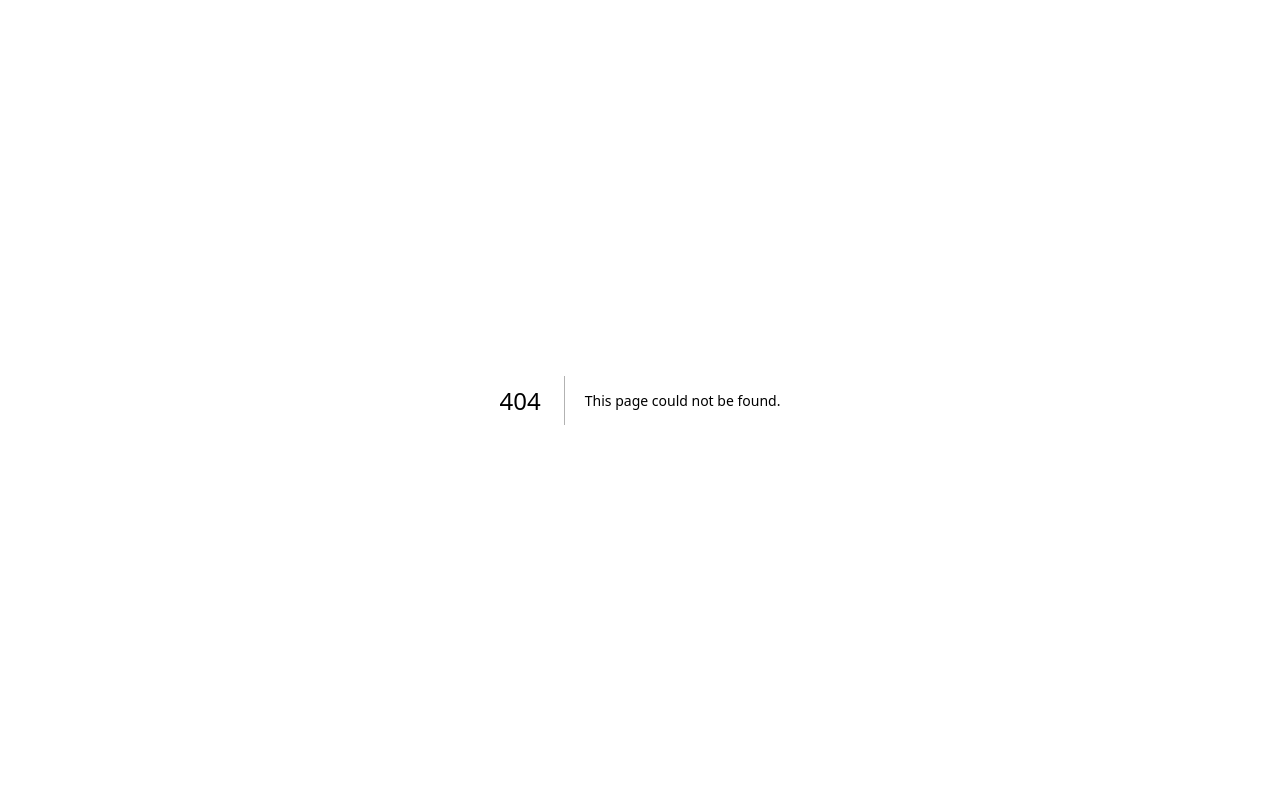
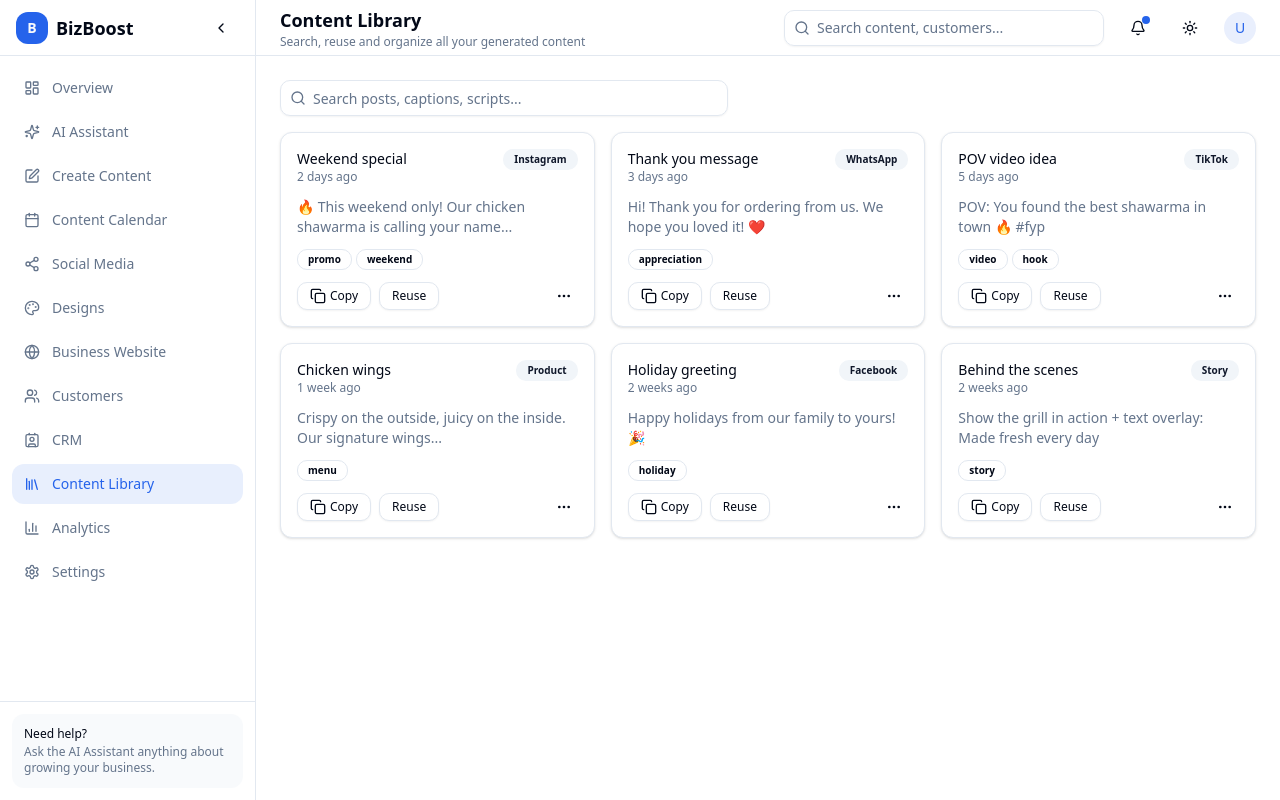
Before and after one commit to lilcoins89/bizboost, a Next.js app: page /dashboard/library in a window 1280 px wide. Before the commit this address had no page. Built offline with nearby package versions, Linux system fonts and the light colour scheme.

Commit message:
feat: Content Library with search and reuse

```diff
--- /dev/null
+++ b/src/app/(dashboard)/dashboard/library/page.tsx
@@ -0,0 +1,110 @@
+"use client";
+
+import { useState } from "react";
+import { DashboardHeader } from "@/components/dashboard/header";
+import { Card, CardContent } from "@/components/ui/card";
+import { Button } from "@/components/ui/button";
+import { Input } from "@/components/ui/input";
+import { Badge } from "@/components/ui/badge";
+import { Search, Copy, Archive, MoreHorizontal } from "lucide-react";
+import { toast } from "sonner";
+
+const demoLibrary = [
+  { id: "1", type: "instagram_caption", title: "Weekend special", body: "🔥 This weekend only! Our chicken shawarma is calling your name...", tags: ["promo", "weekend"], created: "2 days ago" },
+  { id: "2", type: "whatsapp_message", title: "Thank you message", body: "Hi! Thank you for ordering from us. We hope you loved it! ❤️", tags: ["appreciation"], created: "3 days ago" },
+  { id: "3", type: "tiktok_caption", title: "POV video idea", body: "POV: You found the best shawarma in town 🔥 #fyp", tags: ["video", "hook"], created: "5 days ago" },
+  { id: "4", type: "product_description", title: "Chicken wings", body: "Crispy on the outside, juicy on the inside. Our signature wings...", tags: ["menu"], created: "1 week ago" },
+  { id: "5", type: "facebook_post", title: "Holiday greeting", body: "Happy holidays from our family to yours! 🎉", tags: ["holiday"], created: "2 weeks ago" },
+  { id: "6", type: "story_idea", title: "Behind the scenes", body: "Show the grill in action + text overlay: Made fresh every day", tags: ["story"], created: "2 weeks ago" },
+];
+
+const typeLabels: Record<string, string> = {
+  instagram_caption: "Instagram",
+  facebook_post: "Facebook",
+  tiktok_caption: "TikTok",
+  whatsapp_message: "WhatsApp",
+  product_description: "Product",
+  story_idea: "Story",
+};
+
+export default function LibraryPage() {
+  const [search, setSearch] = useState("");
+  const filtered = demoLibrary.filter(
+    (item) =>
+      item.title.toLowerCase().includes(search.toLowerCase()) ||
+      item.body.toLowerCase().includes(search.toLowerCase()) ||
+      item.tags.some((t) => t.includes(search.toLowerCase()))
+  );
+
+  function copy(text: string) {
+    navigator.clipboard.writeText(text);
+    toast.success("Copied!");
+  }
+
+  return (
+    <>
+      <DashboardHeader
+        title="Content Library"
+        description="Search, reuse and organize all your generated content"
+      />
+
+      <div className="p-4 lg:p-6 space-y-4">
+        <div className="relative max-w-md">
+          <Search className="absolute left-2.5 top-2.5 h-4 w-4 text-muted-foreground" />
+          <Input
+            placeholder="Search posts, captions, scripts..."
+            value={search}
+            onChange={(e) => setSearch(e.target.value)}
+            className="pl-8"
+          />
+        </div>
+
+        <div className="grid sm:grid-cols-2 lg:grid-cols-3 gap-4">
+          {filtered.map((item) => (
+            <Card key={item.id} className="hover:border-primary/30 transition-colors">
+              <CardContent className="p-4 space-y-3">
+                <div className="flex items-start justify-between gap-2">
+                  <div>
+                    <p className="text-sm font-medium">{item.title}</p>
+                    <p className="text-xs text-muted-foreground">{item.created}</p>
+                  </div>
+                  <Badge variant="secondary" className="text-[10px] shrink-0">
+                    {typeLabels[item.type] || item.type}
+                  </Badge>
+                </div>
+                <p className="text-sm text-muted-foreground line-clamp-3">{item.body}</p>
+                <div className="flex flex-wrap gap-1">
+                  {item.tags.map((t) => (
+                    <Badge key={t} variant="outline" className="text-[10px]">
+                      {t}
+                    </Badge>
+                  ))}
+                </div>
+                <div className="flex gap-2">
+                  <Button variant="outline" size="sm" className="h-7 text-xs gap-1" onClick={() => copy(item.body)}>
+                    <Copy className="h-3 w-3" />
+                    Copy
+                  </Button>
+                  <Button variant="outline" size="sm" className="h-7 text-xs">
+                    Reuse
+                  </Button>
+                  <Button variant="ghost" size="icon" className="h-7 w-7 ml-auto">
+                    <MoreHorizontal className="h-3.5 w-3.5" />
+                  </Button>
+                </div>
+              </CardContent>
+            </Card>
+          ))}
+        </div>
+
+        {filtered.length === 0 && (
+          <Card>
+            <CardContent className="py-12 text-center text-muted-foreground">
+              No content found. Generate some posts to build your library.
+            </CardContent>
+          </Card>
+        )}
+      </div>
+    </>
+  );
+}
```
